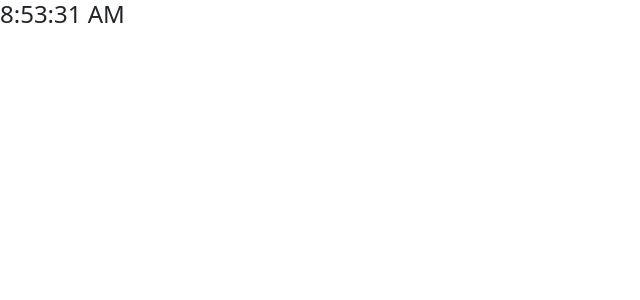
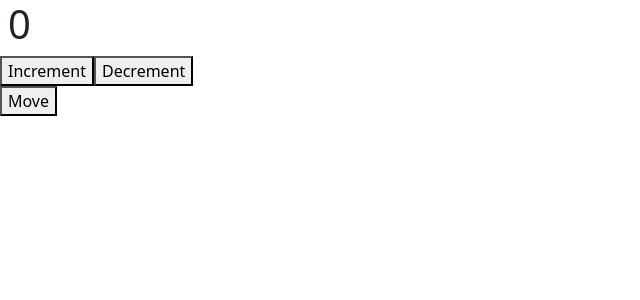
Before and after one commit to itsapep/react-js-fundamental, a React (Create React App) app: page / in a window 1280 px wide. Shown: the top 300 px of the page, without its empty margins (0-640 px from the left). Built offline with nearby package versions, Linux system fonts and the light colour scheme.

Commit message:
[edit] change counter component and app to use state

```diff
--- a/src/App.js
+++ b/src/App.js
@@ -9,13 +9,30 @@ import Footer from './component/footer';
 import Parent from './component/parent';
 import Counter from './component/counter';
 import Clock from './component/clock';
+import { Component } from 'react';
 
-function App() {
+class App extends Component {
+  constructor(props) {
+    super(props)
+    this.state = {
+      page : ''
+    }
+  }
+
+  navigation = () => {
+    this.setState({
+      page : '1'
+    })
+  }
+
+  render() {
     return (
       // to wrap object and send ito index.html use <div> or blank tag <>
       <>
+        {this.state.page === "" ? <Counter onNavigate={this.navigation} default={2}/> : <h1>Pindah</h1>}
+
         {/* clock */}
-      <Clock/>
+        {/* <Clock/> */}
         {/* state parent-child */}
         {/* <Parent name="rawr" age={200}/> */}
 
@@ -37,5 +54,6 @@ function App() {
       </>
     );
   }
+}
 
 export default App;
--- a/src/component/counter.js
+++ b/src/component/counter.js
@@ -8,6 +8,12 @@ class Counter extends Component {
             number: 0
         }
     }
+    componentDidMount() {
+        console.log("componentDidMount dipanggil");
+    }
+    componentDidUpdate() {
+        console.log(`componentDidUpdate dipanggil`);
+    }
 
     callback = (val) => {
         this.setState({
@@ -15,11 +21,18 @@ class Counter extends Component {
         })
     }
 
+    componentWillUnmount() {
+        console.log("componentWillUnMount dipanggil");
+    }
+
     render() {
+        console.log(`dari render`, this.state.product);
+        console.log(`render is called`);
         return (
             <div>
                 <h1 className="text-dark mx-2">{this.state.number}</h1>
                 <CounterButtonPlus callback={this.callback} number={this.state.number}/>
+                <button onClick={this.props.onNavigate}>Move</button>
                 {/* <CounterButtonPlus callback={this.decrement} number={this.state.number}/> */}
             </div>
         )
```
Lines whose indentation alone changed are shown as unchanged.
